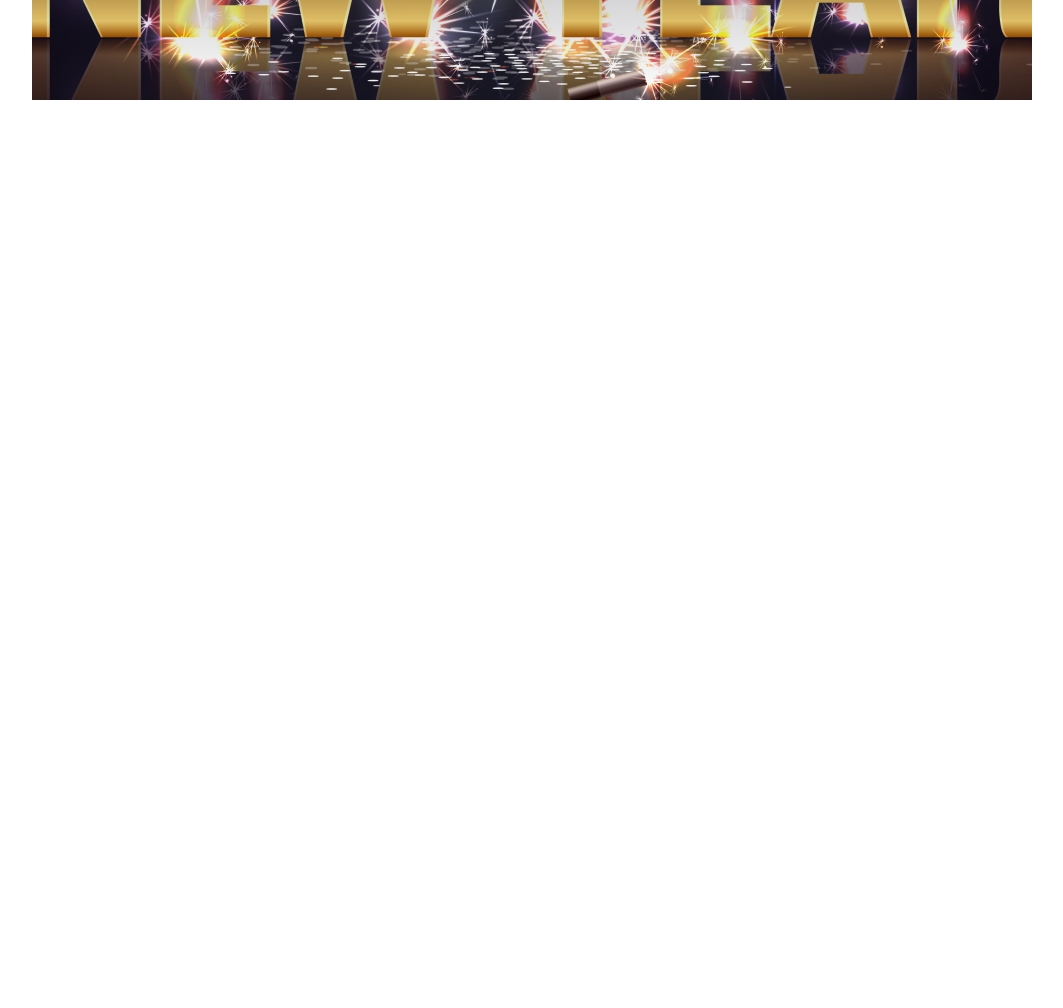
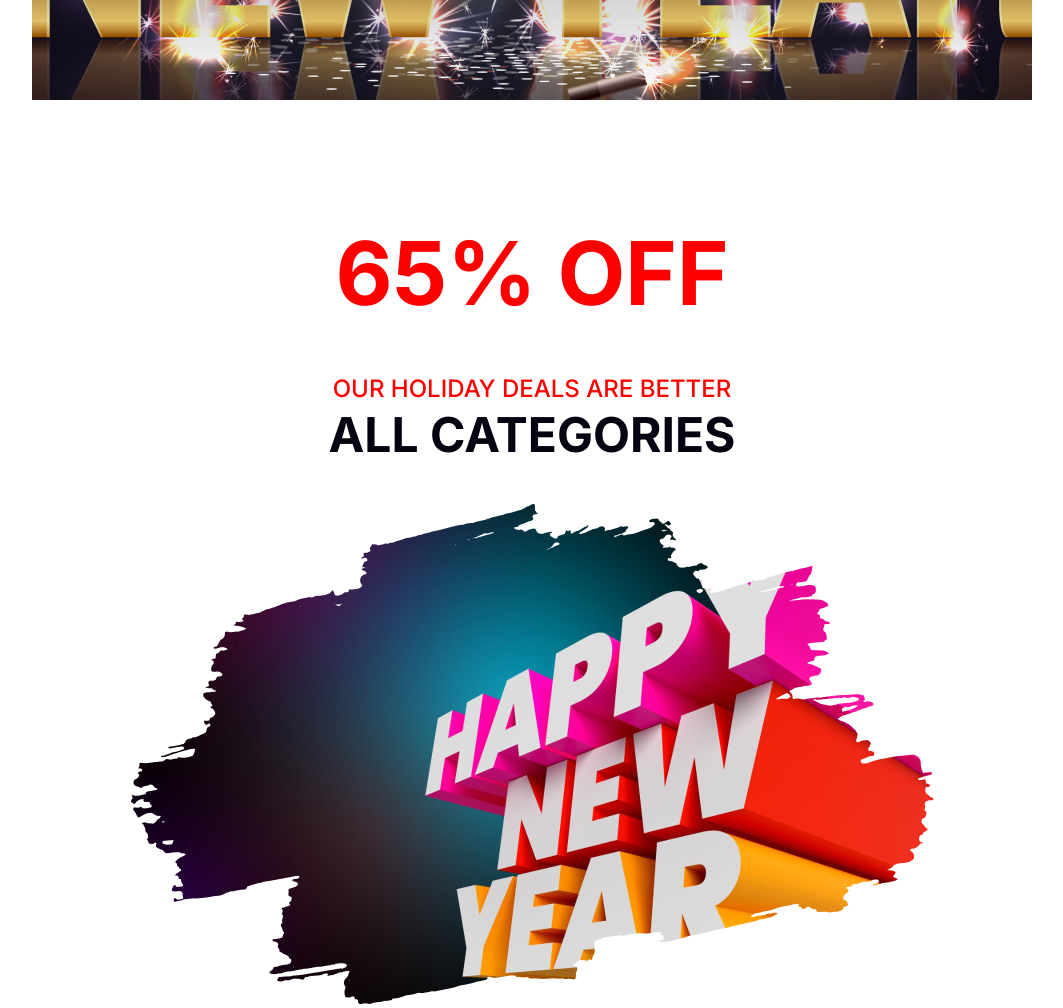
Before and after one commit to FahimTRS/New-year-website, a plain HTML site: page index.html in a window 1280 px wide. Shown: the part 500-1508 px from the top of the page, without its empty margins (108-1171 px from the left). Before the commit the page ends 800 px from the top, so only its background shows below. Drawn offline with Linux system fonts and the light colour scheme.

Commit message:
cate section add

```diff
--- a/index.html
+++ b/index.html
@@ -14,7 +14,15 @@
       </div>
     </header>
     <main>
-
+      <div class="cate">
+        <div class="cate-content">
+          <h1>65% OFF</h1>
+          <h4>OUR HOLIDAY DEALS ARE BETTER</h4>
+          <h2>ALL CATEGORIES</h2>
+        </div>
+        <div class="cate-img"><img src="images/New Year Photo.png" alt=""></div>
+      </div>
+      <!-- midnight party -->
     </main>
   </body>
 </html>
--- a/styles/style.css
+++ b/styles/style.css
@@ -48,37 +48,39 @@ line-height: 95px;
 
 
 /* cate section */
-
 .cate{
-    margin: 120px auto;
-    text-align: center;
-    gap: 48px;
-    display: block;
-    padding: 100px;
+    margin-top: 120px;
 }
 .cate-content h1{
+    margin-bottom: 35px;
 color: #F00;
+text-align: center;
 font-family: Inter;
-font-size: 84px;
+font-size: 88px;
 font-weight: 700;
-margin-bottom: 40px;
-
 }
 .cate-content h4{
+    margin-top: 48px;
+    margin-bottom: 0px;
 color: #F00;
+text-align: center;
 font-family: Inter;
 font-size: 24px;
 font-weight: 500;
-margin-bottom: 2px;
+
 }
-.cate-content h3{
-    margin-top: 4px;
+.cate-content h2{
+    margin-top: 2px;
 color: #070211;
+text-align: center;
 font-family: Inter;
 font-size: 48px;
 font-weight: 700;
 
+
 }
 .cate-img{
-    width: 100%;
+    text-align: center;
 }
+
+/* <!-- midnight party --> */
```
